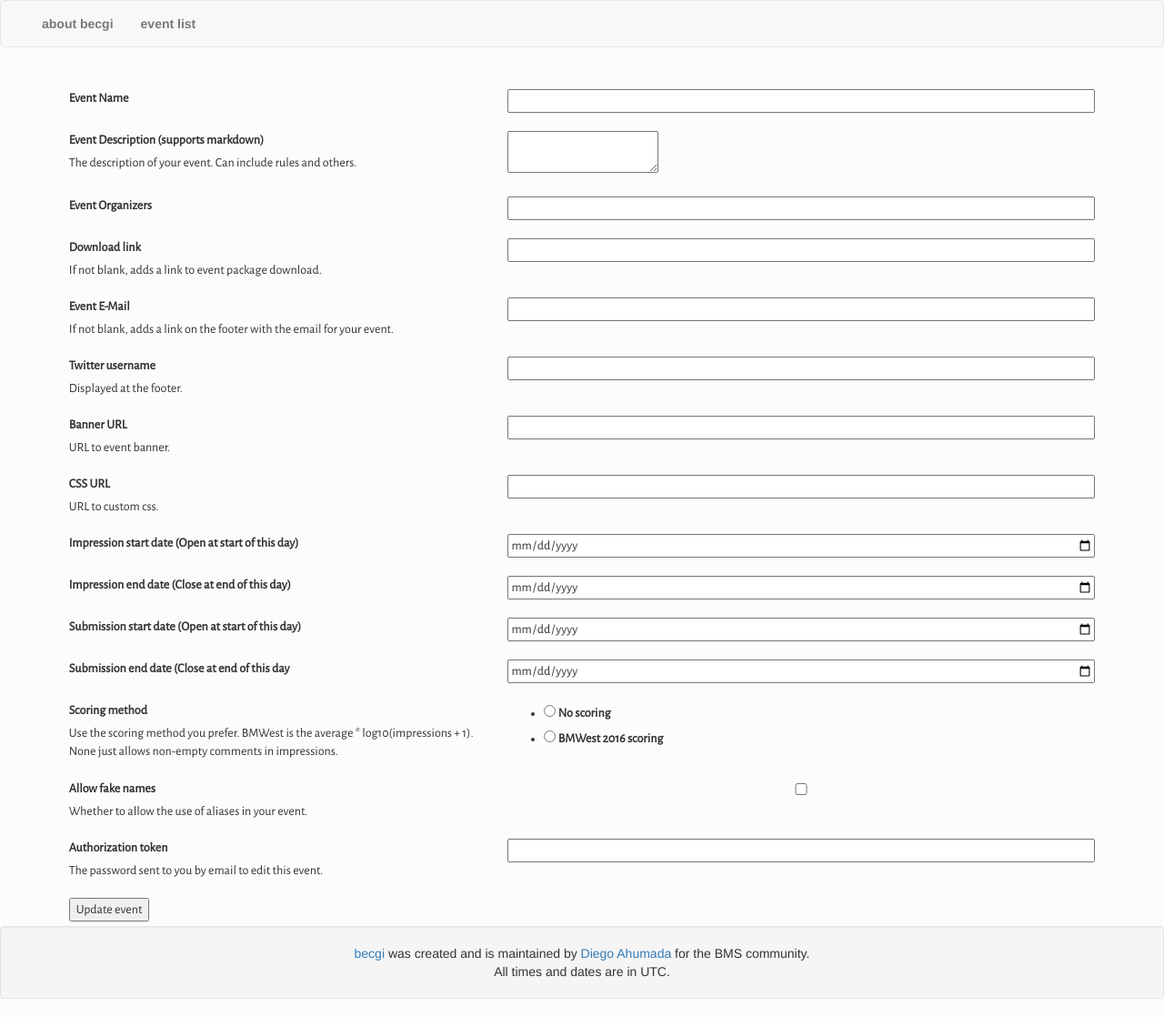
After one commit to zardoru/becgi, a Flask app: template templates/event_edit.html in a window 1280 px wide. The commit adds this page. Shown: the whole page at 91% size. Run offline with Flask 2, Linux system fonts and the light colour scheme; the template is opened without the code that fills it: values that come from a table or form of the project are taken from there, others are empty; some libraries are stand-ins or nearby versions.

Commit message:
Add event parameter modification page.

```diff
--- a/app.py
+++ b/app.py
@@ -1,7 +1,9 @@
 from flask import Flask
 from flask import render_template, redirect, request, flash, url_for
 from flaskext.markdown import Markdown
-from forms import SubmitForm, ImpressionForm, SongPasswordForm
+
+import forms
+from forms import SubmitForm, ImpressionForm, SongPasswordForm, EventForm
 import database
 import logging
 
@@ -135,9 +137,65 @@ def event_handle_submission(event_id):
         return render_template("section_closed.html", event=None)
 
 
+@app.route('/event/<int:event_id>/update', methods=['POST'])
+def event_update(event_id):
+    form = EventForm()
+    if form.validate_on_submit():
+        do_update_event(event_id, form)
+        if form.token.data != database.Event(event_id).token:
+            flash("Invalid token.")
+            return redirect(url_for("event_admin", event_id=event_id))
+
+        return redirect(url_for('event_index', event_id=event_id))
+    else:
+        flash("There's been errors validating your request. Look below for details.")
+        #for field, errors in form.errors.items():
+        #    for error in errors:
+        #        flash(field + " " + error)
+        return render_template("event_edit.html", event=database.Event(event_id), form=form)
+
+
 @app.route('/event/<int:event_id>/admin')
-def event_admin(event_id):
-    return render_template("admin_event.html", event=database.Event(event_id))
+def event_admin(event_id, form=None):
+    if form is None:
+        form = EventForm()
+
+    evt = database.Event(event_id)
+    form.name.default = evt.name
+    form.description.default = evt.description
+    form.organizers.default = evt.organizers
+    form.package_url.default = evt.download_package
+    form.email.default = evt.email
+    form.twitter.default = evt.twitter
+    form.banner_url.default = evt.banner_url
+    form.css_url.default = evt.css_url
+    form.impression_start.default = evt.impression_start
+    form.impression_end.default = evt.impression_end
+    form.submission_start.default = evt.submission_start
+    form.submission_end.default = evt.submission_end
+    form.scoring_method.default = forms.score_choices[evt.scoring_method][0]
+    form.fake_name.default = evt.use_fake_name
+    form.process()
+
+    return render_template("event_edit.html", event=evt, form=form)
+
+
+def do_update_event(event_id, form):
+    database.update_event(form.name.data,
+                          form.description.data,
+                          form.organizers.data,
+                          form.package_url.data,
+                          form.email.data,
+                          form.twitter.data,
+                          form.banner_url.data,
+                          form.css_url.data,
+                          form.impression_start.data,
+                          form.impression_end.data,
+                          form.submission_start.data,
+                          form.submission_end.data,
+                          form.scoring_method.data,
+                          form.fake_name.data,
+                          event_id, form.token.data)
 
 
 @app.route("/about/")
--- a/forms.py
+++ b/forms.py
@@ -1,8 +1,33 @@
-from wtforms import TextAreaField, StringField, IntegerField, HiddenField
-from wtforms.fields.html5 import URLField, EmailField
-from wtforms.validators import url, DataRequired, Email
+from wtforms import TextAreaField, StringField, IntegerField, HiddenField, RadioField, BooleanField
+from wtforms.fields.html5 import URLField, EmailField, DateField
+from wtforms.validators import DataRequired, Email, InputRequired
 from flask.ext.wtf import Form
 from flask.ext.wtf import RecaptchaField
+import urllib
+
+
+def url_validator(optional):
+    def validator(_, field):
+        if optional and len(field.data) == 0:
+            return True
+        else:
+            try:
+                urllib.parse.parse_qs(field.data, strict_parsing=True)
+            except ValueError:
+                return False
+            return True
+    return validator
+
+
+def email_optional(optional):
+    em_val = Email()
+
+    def validator(form, field):
+        if optional and len(field.data) == 0:
+            return True
+        else:
+            return em_val(form, field)
+    return validator
 
 
 class SubmitForm(Form):
@@ -19,8 +44,8 @@ class SubmitForm(Form):
     bga_author = StringField("BGA author(s) (comma separated, optional)")
     description = TextAreaField("Description", description="""
     Entry description (supports markdown)""")
-    bms_link = URLField("Download URL", validators=[url(), DataRequired()])
-    bms_email = EmailField("Author E-Mail", validators=[Email()])
+    bms_link = URLField("Download URL", validators=[url_validator(False), InputRequired()])
+    bms_email = EmailField("Author E-Mail", validators=[email_optional(False)])
     captcha = RecaptchaField()
     token = HiddenField("Registration password")
 
@@ -33,4 +58,55 @@ class ImpressionForm(Form):
 
 
 class SongPasswordForm(Form):
-    token = StringField("Registration password")
+    token = StringField("Registration password", validators=[InputRequired()])
+
+score_choices = [('none', "No scoring"), ('bmwest2016', "BMWest 2016 scoring")]
+
+
+class EventForm(Form):
+    # should match Scoring.xx
+
+    name = StringField("Event Name", validators=[InputRequired()])
+
+    description = TextAreaField("Event Description (supports markdown)", description="""
+    The description of your event. Can include rules and others.
+    """, validators=[InputRequired()])
+
+    organizers = StringField("Event Organizers", validators=[InputRequired()])
+
+    package_url = URLField("Download link",
+                           description="If not blank, adds a link to event package download.",
+                           validators=[url_validator(True)])
+
+    email = EmailField("Event E-Mail", description="""
+    If not blank, adds a link on the footer with the email for your event.""", validators=[email_optional(True)])
+
+    twitter = StringField("Twitter username", description="Displayed at the footer.")
+
+    banner_url = URLField("Banner URL",
+                          description="URL to event banner.",
+                          validators=[url_validator(True)])
+
+    css_url = URLField("CSS URL", description="URL to custom css.", validators=[url_validator(True)])
+
+    impression_start = DateField("Impression start date (Open at start of this day)")
+
+    impression_end = DateField("Impression end date (Close at end of this day)")
+
+    submission_start = DateField("Submission start date (Open at start of this day)")
+
+    submission_end = DateField("Submission end date (Close at end of this day")
+
+    scoring_method = RadioField("Scoring method", choices=score_choices,
+                                description="""
+                                Use the scoring method you prefer.
+                                BMWest is the average * log10(impressions + 1).
+                                None just allows non-empty comments in impressions.
+                                """)
+
+    fake_name = BooleanField("Allow fake names",
+                             description="Whether to allow the use of aliases in your event.")
+
+    token = StringField("Authorization token",
+                        description="The password sent to you by email to edit this event.",
+                        validators=[InputRequired()])
--- a/static/becss.css
+++ b/static/becss.css
@@ -66,3 +66,9 @@ body {
 img {
     max-width: 100%;
 }
+
+
+.full-width,
+.full-input-width > input {
+    width: 100%;
+}
--- /dev/null
+++ b/templates/event_edit.html
@@ -0,0 +1,51 @@
+{% extends 'event_template.html' %}
+{% macro do_field(field) %}
+    <div class="row">
+        <div class="col-md-5">
+            {{field.label}} <br/>
+            {{field.description}}
+            {% if field.errors %}
+                {% for error in field.errors %}
+                <div class="alert alert-danger">
+                    {{ error }}
+                </div>
+                {% endfor %}
+            {% endif %}
+        </div>
+        <div class="col-md-7 full-input-width">
+            {{field(**kwargs)|safe}}
+        </div>
+    </div>
+    <br/>
+{% endmacro %}
+
+
+{% block content %}
+{% with errors = get_flashed_messages() %}
+{% for err in errors %}
+<div class="alert alert-danger">
+    {{ err }}
+</div>
+{% endfor %}
+{% endwith %}
+
+<form action="{{url_for('event_update', event_id=event.id)}}" method="post">
+    {{ form.csrf_token }}
+    {{ do_field(form.name) }}
+    {{ do_field(form.description) }}
+    {{ do_field(form.organizers) }}
+    {{ do_field(form.package_url) }}
+    {{ do_field(form.email) }}
+    {{ do_field(form.twitter) }}
+    {{ do_field(form.banner_url) }}
+    {{ do_field(form.css_url) }}
+    {{ do_field(form.impression_start) }}
+    {{ do_field(form.impression_end) }}
+    {{ do_field(form.submission_start) }}
+    {{ do_field(form.submission_end) }}
+    {{ do_field(form.scoring_method) }}
+    {{ do_field(form.fake_name) }}
+    {{ do_field(form.token) }}
+    <input type="submit" value="Update event"/>
+</form>
+{% endblock %}
```
Also changed, not shown: database.py (+35 -0 lines), templates/submit.html (+17 -16 lines), templates/submit_success.html (+11 -0 lines).
